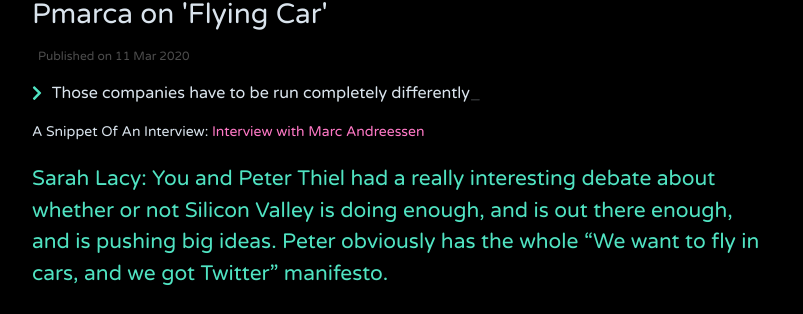
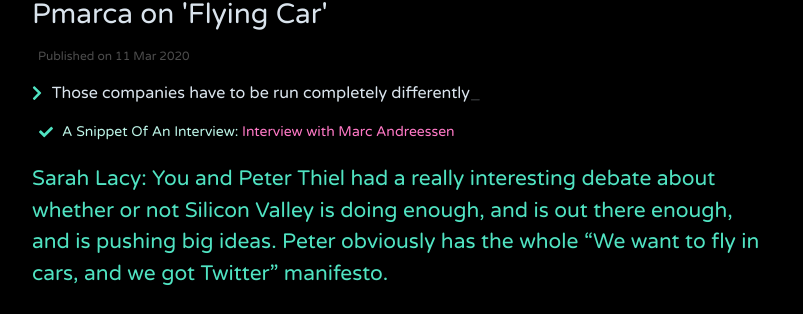
Before and after one commit to jithendrabsy/thoughts, a Jekyll site: the page built from _posts/2020-03-11-pmarca-flying-car.md, in a window 1280 px wide. Shown: the part 177-491 px from the top of the page, without its empty margins (238-1041 px from the left). Built offline with Jekyll 4.4.1, drawn with Linux system fonts in a browser that asks for light colours; nearby versions of some CDN libraries.

Commit message:
Update  Format

```diff
--- a/_posts/2020-03-11-pmarca-flying-car.md
+++ b/_posts/2020-03-11-pmarca-flying-car.md
@@ -5,7 +5,7 @@
 tags: Creation
 ---
 
-A Snippet Of An Interview: [Interview with Marc Andreessen](https://www.startups.com/library/founder-stories/marc-andreessen)
+- A Snippet Of An Interview: [Interview with Marc Andreessen](https://www.startups.com/library/founder-stories/marc-andreessen)
 
 ## Sarah Lacy: You and Peter Thiel had a really interesting debate about whether or not Silicon Valley is doing enough, and is out there enough, and is pushing big ideas. Peter obviously has the whole “We want to fly in cars, and we got Twitter” manifesto.
 
```
